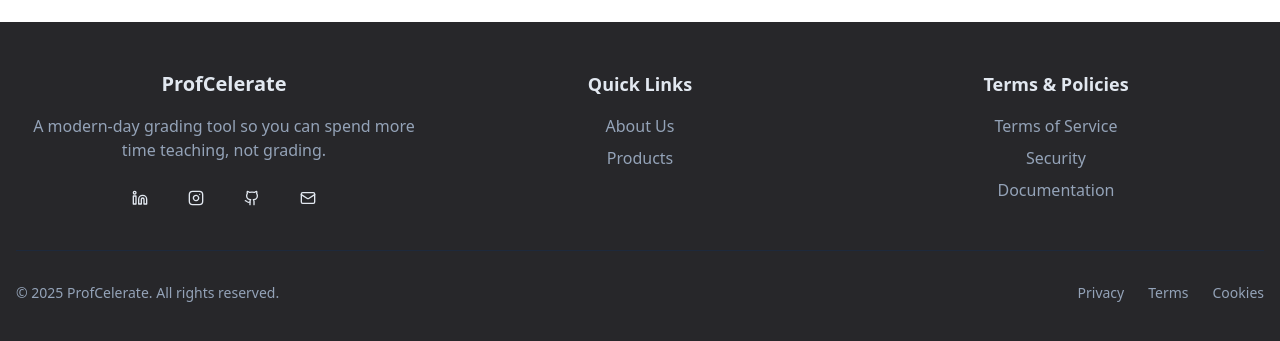
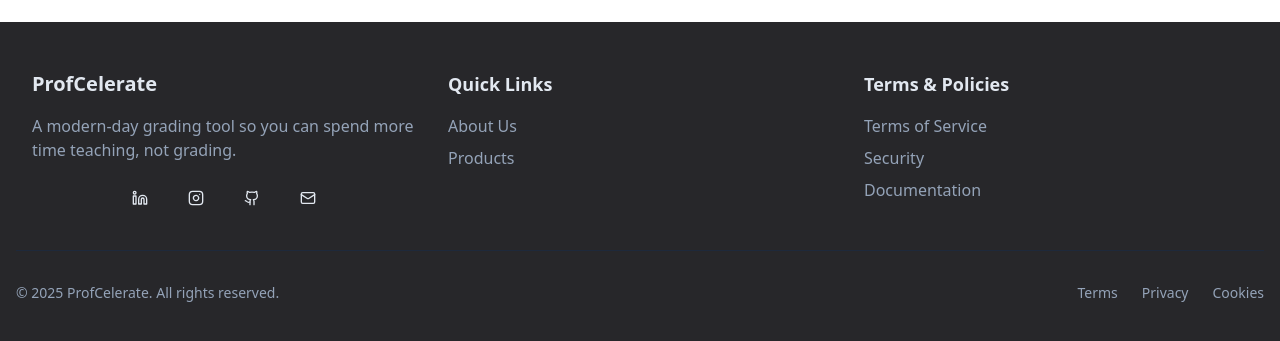
Before and after one commit to kdotcui/ProfCelerate, a React (Vite) app: page / in a window 1280 px wide. Shown: the part 881-1222 px from the top of the page. Built offline with nearby package versions, Linux system fonts and the light colour scheme; no server answers.

Commit message:
added small text alignment changes

```diff
--- a/src/components/landingpage/footer.tsx
+++ b/src/components/landingpage/footer.tsx
@@ -9,7 +9,7 @@ export const Footer = () => {
   return (
     <footer className="bg-zinc-800 text-slate-200">
       <div className="container mx-auto px-4 py-12">
-        <div className="grid grid-cols-1 md:grid-cols-3 gap-8 px-4 md:px-30 text-center">
+        <div className="grid grid-cols-1 md:grid-cols-3 gap-8 px-4 md:px-30 text-left">
           {/* Company Info */}
           <div className="space-y-4">
             <h3 className="text-xl font-bold">ProfCelerate</h3>
@@ -58,8 +58,8 @@ export const Footer = () => {
           </p>
           <div className="mt-4 md:mt-0">
             <ul className="flex space-x-6 text-sm text-slate-400">
+              <li><a href="#" className="hover:text-white transition-colors">Terms</a></li>
               <li><a href="#" className="hover:text-white transition-colors">Privacy</a></li>
-              <li><a href="#" className="hover:text-white transition-colors">Terms</a></li>
               <li><a href="#" className="hover:text-white transition-colors">Cookies</a></li>
             </ul>
           </div>
--- a/src/components/ui/dropdown-menu.tsx
+++ b/src/components/ui/dropdown-menu.tsx
@@ -25,7 +25,7 @@ const DropdownMenuSubTrigger = React.forwardRef<
   <DropdownMenuPrimitive.SubTrigger
     ref={ref}
     className={cn(
-      "flex cursor-default gap-2 select-none items-center rounded-sm px-2 py-1.5 text-sm outline-none focus:bg-accent data-[state=open]:bg-accent [&_svg]:pointer-events-none [&_svg]:size-4 [&_svg]:shrink-0",
+      "flex cursor-default select-none items-center gap-2 rounded-sm px-2 py-1.5 text-sm outline-none focus:bg-accent data-[state=open]:bg-accent [&_svg]:pointer-events-none [&_svg]:size-4 [&_svg]:shrink-0",
       inset && "pl-8",
       className
     )}
@@ -63,7 +63,7 @@ const DropdownMenuContent = React.forwardRef<
       ref={ref}
       sideOffset={sideOffset}
       className={cn(
-        "z-50 min-w-[8rem] overflow-hidden rounded-md border bg-popover p-1 text-popover-foreground shadow-md data-[state=open]:animate-in data-[state=closed]:animate-out data-[state=closed]:fade-out-0 data-[state=open]:fade-in-0 data-[state=closed]:zoom-out-95 data-[state=open]:zoom-in-95 data-[side=bottom]:slide-in-from-top-2 data-[side=left]:slide-in-from-right-2 data-[side=right]:slide-in-from-left-2 data-[side=top]:slide-in-from-bottom-2",
+        "z-50 max-h-[var(--radix-dropdown-menu-content-available-height)] min-w-[8rem] overflow-y-auto overflow-x-hidden rounded-md border bg-popover p-1 text-popover-foreground shadow-md data-[state=open]:animate-in data-[state=closed]:animate-out data-[state=closed]:fade-out-0 data-[state=open]:fade-in-0 data-[state=closed]:zoom-out-95 data-[state=open]:zoom-in-95 data-[side=bottom]:slide-in-from-top-2 data-[side=left]:slide-in-from-right-2 data-[side=right]:slide-in-from-left-2 data-[side=top]:slide-in-from-bottom-2",
         className
       )}
       {...props}
```
